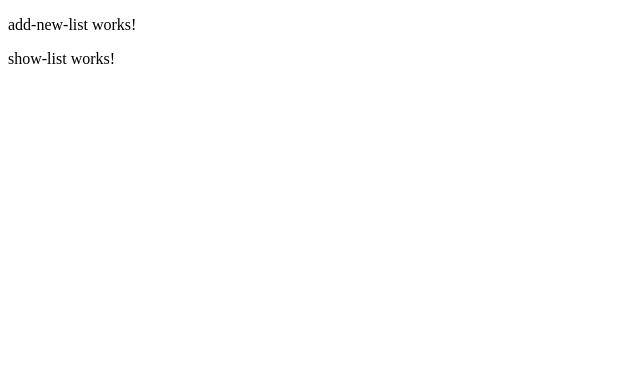
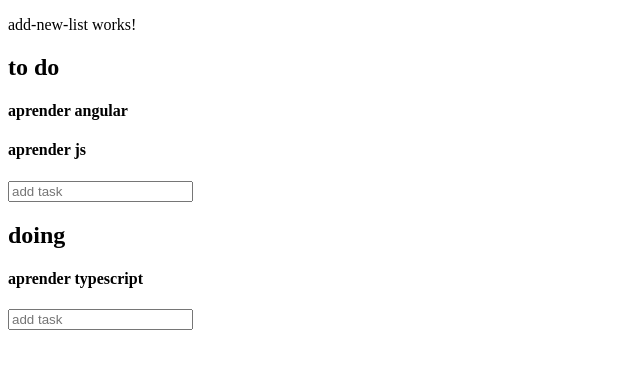
Before and after one commit to GeeksHubsAcademy/scrum-board-angular-alicante, an Angular app: page / in a window 1280 px wide. Shown: the top 368 px of the page, without its empty margins (0-640 px from the left). Built offline with nearby package versions, Linux system fonts and the light colour scheme.

Commit message:
flow demo data to dumb subcomponents

```diff
--- a/src/app/board/board.component.html
+++ b/src/app/board/board.component.html
@@ -1,2 +1,2 @@
 <app-add-new-list></app-add-new-list>
-<app-show-list></app-show-list>
+<app-show-list [lists]="data.lists"></app-show-list>
--- a/src/app/board/board.component.ts
+++ b/src/app/board/board.component.ts
@@ -1,15 +1,17 @@
 import { Component, OnInit } from '@angular/core';
+import { DataManagerService } from '../data-manager.service';
+import { List } from '../models.interface';
 
 @Component({
   selector: 'app-board',
   templateUrl: './board.component.html',
-  styleUrls: ['./board.component.scss']
+  styleUrls: ['./board.component.scss'],
 })
 export class BoardComponent implements OnInit {
-
-  constructor() { }
+  data: { lists: Array<List> };
+  constructor(private dataManager: DataManagerService) {}
 
   ngOnInit() {
+    this.data = this.dataManager.getData();
   }
-
 }
--- a/src/app/data-manager.service.ts
+++ b/src/app/data-manager.service.ts
@@ -23,10 +23,38 @@ export class DataManagerService {
             createdAt: new Date(),
             modifiedAt: new Date(),
           },
+          {
+            listId: 0,
+            taskId: 1,
+            text: 'aprender js',
+            completed: false,
+            color: 'white',
+            createdAt: new Date(),
+            modifiedAt: new Date(),
+          },
+        ],
+      },
+      {
+        listId: 1,
+        createdAt: new Date(),
+        modifiedAt: new Date(),
+        name: 'doing',
+        tasks: [
+          {
+            listId: 1,
+            taskId: 0,
+            text: 'aprender typescript',
+            completed: false,
+            color: 'white',
+            createdAt: new Date(),
+            modifiedAt: new Date(),
+          },
         ],
       },
     ],
   };
 
-  constructor() {}
+  getData() {
+    return this.data;
+  }
 }
--- a/src/app/list/list.component.html
+++ b/src/app/list/list.component.html
@@ -1,3 +1,5 @@
-<p>
-  list works!
-</p>
+<div class="list">
+  <h1>{{ list.name }}</h1>
+  <div class="tasks"><app-task *ngFor="let taskObj of list.tasks" [task]="taskObj"></app-task></div>
+  <input type="text" placeholder="add task" />
+</div>
--- a/src/app/show-list/show-list.component.html
+++ b/src/app/show-list/show-list.component.html
@@ -1,3 +1 @@
-<p>
-  show-list works!
-</p>
+<section class="showList"><app-list *ngFor="let listObj of lists" [list]="listObj"> </app-list></section>
--- a/src/app/show-list/show-list.component.ts
+++ b/src/app/show-list/show-list.component.ts
@@ -1,15 +1,14 @@
-import { Component, OnInit } from '@angular/core';
+import { Component, OnInit, Input } from '@angular/core';
+import { List } from '../models.interface';
 
 @Component({
   selector: 'app-show-list',
   templateUrl: './show-list.component.html',
-  styleUrls: ['./show-list.component.scss']
+  styleUrls: ['./show-list.component.scss'],
 })
 export class ShowListComponent implements OnInit {
+  @Input() lists: Array<List>;
+  constructor() {}
 
-  constructor() { }
-
-  ngOnInit() {
-  }
-
+  ngOnInit() {}
 }
--- a/src/app/task/task.component.html
+++ b/src/app/task/task.component.html
@@ -1,3 +1,3 @@
-<p>
-  task works!
-</p>
+<div class="task">
+  <h4>{{ task.text }}</h4>
+</div>
```
Also changed, not shown: src/app/list/list.component.ts (+6 -6 lines), src/app/task/task.component.ts (+6 -6 lines).
